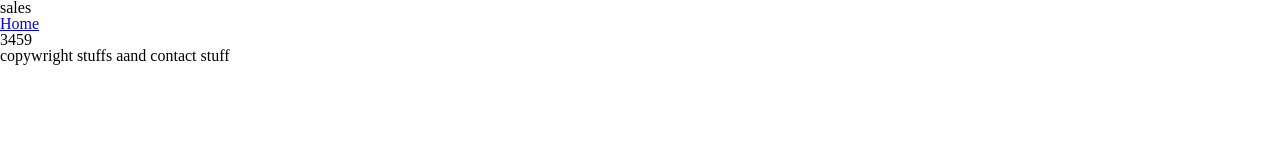
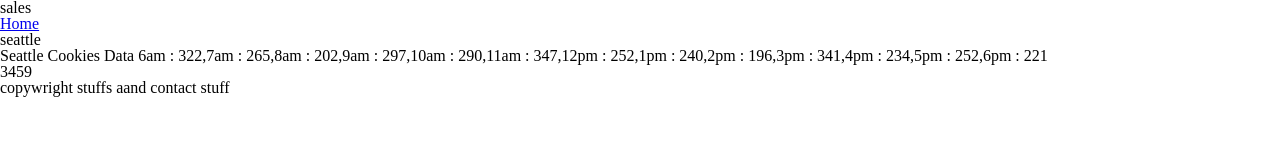
Before and after one commit to M-Ravenmoore/cookie-stand, a plain HTML site: page pages/sales.html in a window 1280 px wide. Drawn offline with Linux system fonts and the light colour scheme.

Commit message:
got render working

```diff
--- a/js/app.js
+++ b/js/app.js
@@ -11,7 +11,7 @@ var storeHoursArr = ['6am','7am','8am','9am','10am','11am','12pm','1pm','2pm','3
 //  Designers Question : for later work can i put this (12-end of citys) in to an object ie:salmonCookiesGlobalInfo? then instead of rendering in the citys creat one render that loops throuught the citys for the information?
 
 var seattle = {
-  location: seattle,
+  location: 'seattle',
   minCust: 23,
   maxCust: 65,
   avgCookieBuy: 6.3,
@@ -39,8 +39,11 @@ var seattle = {
     storeName.textContent = this.location;
 
     // put info on page
-    var storeData = document.getElementById('seattleData');
-    storeData.textContent = this.dailyCookieCount[0],[1];
+      var seattleData = document.getElementById('seattleData')
+      seattleData.textContent = `Seattle Cookies Data ${[this.guestCookiesArr]}`;
+
+    var totalCookiesSold = document.getElementById('seattleTotal');
+    totalCookiesSold.textContent = this.dailyCookieCount;
   }
 }
 var tokyo = {
--- a/pages/sales.html
+++ b/pages/sales.html
@@ -2,8 +2,8 @@
 <html>
 <head>
   <title>Sales</title>
-  <link rel="stylesheet" href="../css/reset.css">
-  <link rel= "stylesheet" type="css/text" href="../css/style.css">
+  <link rel="stylesheet"  type="text/css" href="../css/reset.css">
+  <link rel= "stylesheet" type="text/css" href="../css/style.css">
 
 </head>
 <body>
@@ -16,8 +16,11 @@
     </nav>
   </header>
   <main>
-    <h2 id='seattle'></h2>
-    <p id='seattleData'></p>
+    <article class='citys'>
+      <h2 id='seattle'></h2>
+      <p id='seattleData'></p>
+      <p id='seattleTotal'></p>
+    </article>
   </main>
   <footer>
     <p>copywright stuffs aand contact stuff</p>
```
Also changed, not shown: index.html (+2 -2 lines).
